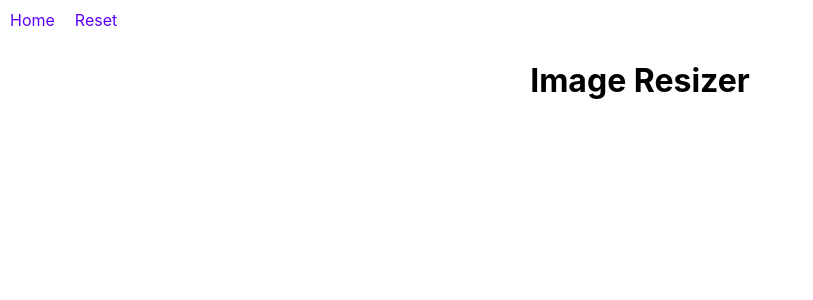
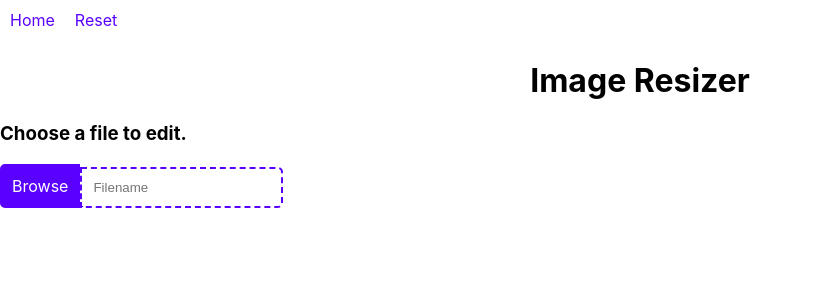
Before and after one commit to JosephThomasVasquez/react-img-resizer, a React (Create React App) app: page / in a window 1280 px wide. Shown: the top 300 px of the page, without its empty margins (0-813 px from the left). Built offline with nearby package versions, Linux system fonts and the light colour scheme.

Commit message:
Added input form html elements

```diff
--- a/src/components/FileComponent.js
+++ b/src/components/FileComponent.js
@@ -1,11 +1,18 @@
-import React from 'react'
+import React from "react";
 
 const FileComponent = () => {
-    return (
-        <div>
+  return (
+    <div className="image-form-container">
+      <h3>Choose a file to edit.</h3>
+      <form className="image-form-">
+        <label className="file-selector-label">
+          Browse
+          <input type="file" id="file-selector-default" multiple />
+        </label>
+        <input type="text" id="file-selector-name" placeholder="Filename" />
+      </form>
+    </div>
+  );
+};
 
-        </div>
-    )
-}
-
-export default FileComponent
+export default FileComponent;
```
